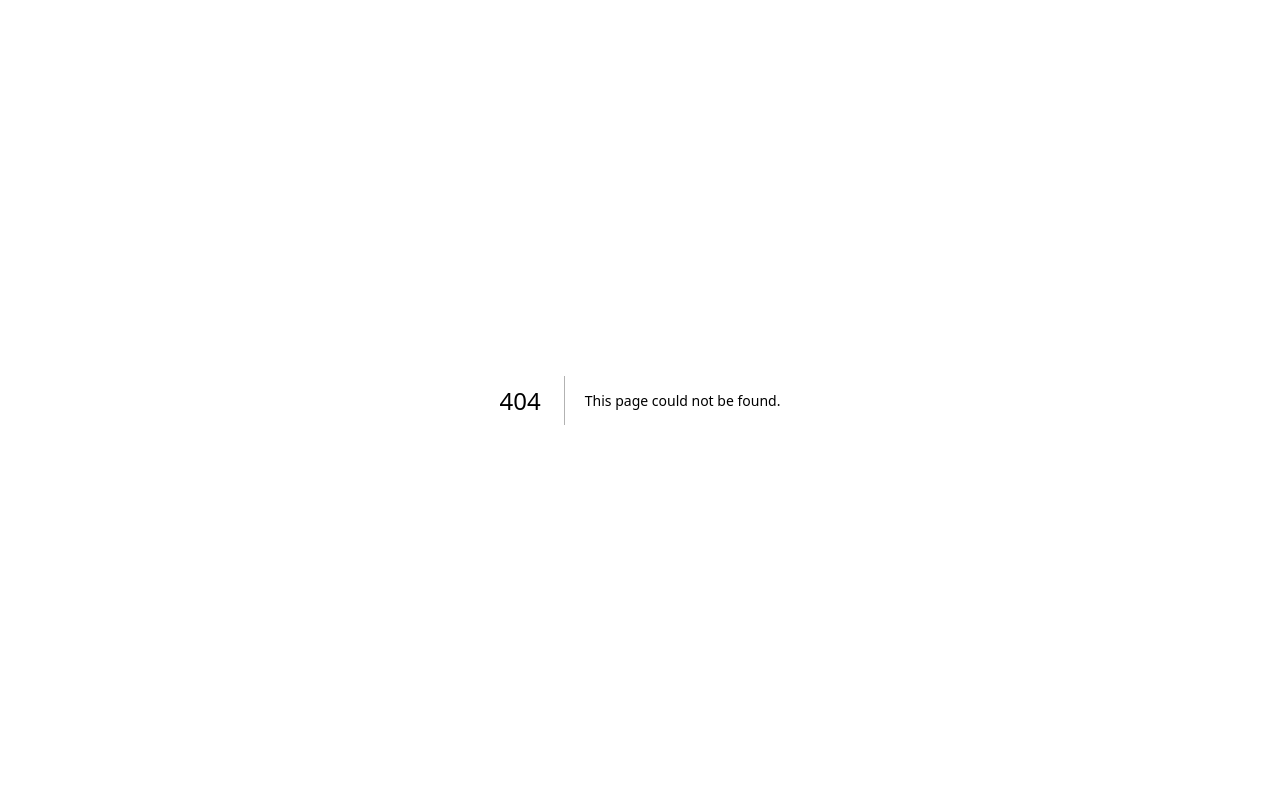
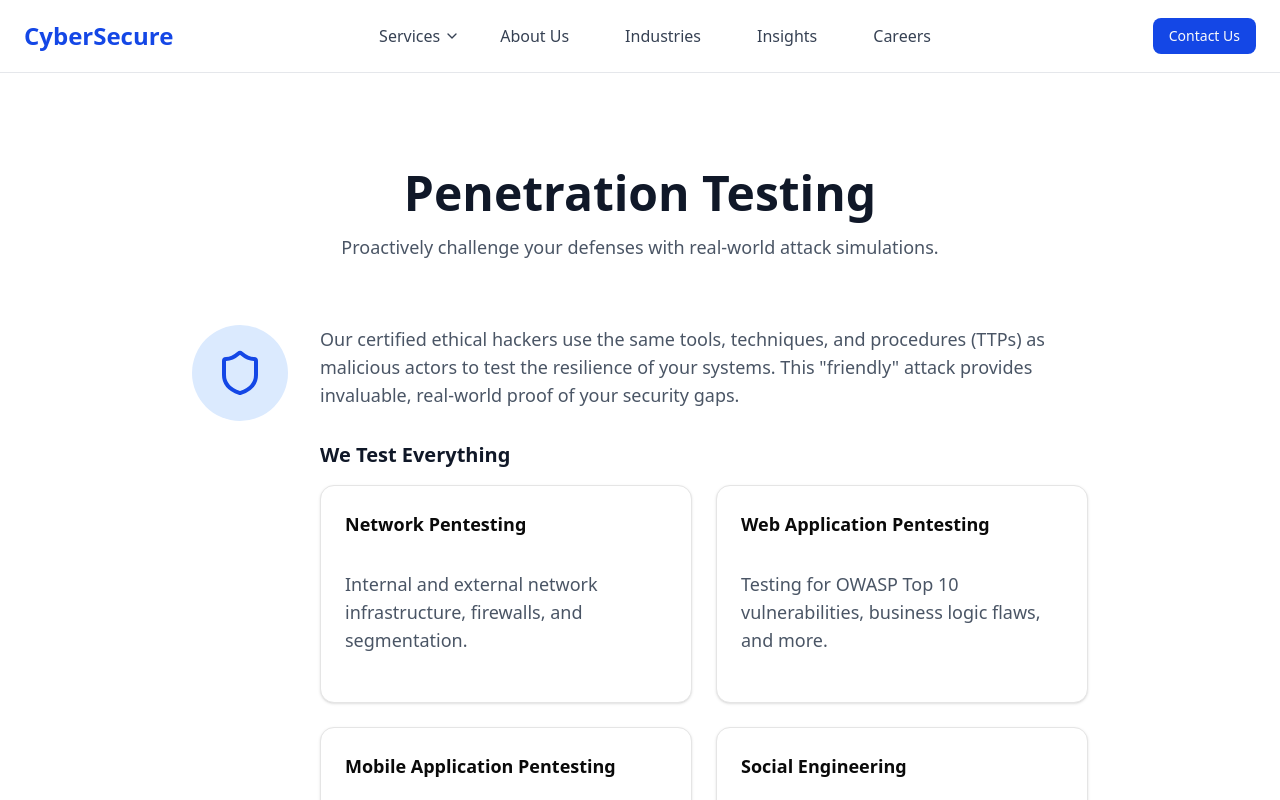
Before and after one commit to AbdurRehman1299/cyber-secure-frontend, a Next.js app: page /services/penetration-testing in a window 1280 px wide. Before the commit this address had no page. Shown: the top 800 px of the page. Built offline with nearby package versions, Linux system fonts and the light colour scheme.

Commit message:
Implement Gradient Orb Motion

```diff
--- a/package.json
+++ b/package.json
@@ -13,6 +13,7 @@
     "@radix-ui/react-slot": "^1.2.4",
     "class-variance-authority": "^0.7.1",
     "clsx": "^2.1.1",
+    "framer-motion": "^12.23.24",
     "lucide-react": "^0.553.0",
     "next": "16.0.1",
     "react": "19.2.0",
--- a/src/app/page.js
+++ b/src/app/page.js
@@ -5,12 +5,14 @@ import Footer from '@/components/Footer';
 import Headers from '@/components/Header';
 import { Button } from '@/components/ui/button';
 import { Shield, BarChart, Target, Siren } from 'lucide-react';
+import GradientOrb from '@/components/GradientOrb';
 
 function HomePage() {
   return(
     <div>
       <Headers />
       <div className="flex flex-col gap-16 md:gap-24">
+        <GradientOrb />
         {/* Hero Section */}
         <section className="pt-16 md:pt-24 text-center">
           <div className="container mx-auto px-4">
--- /dev/null
+++ b/src/app/services/penetration-testing/page.js
@@ -0,0 +1,35 @@
+import { Shield } from 'lucide-react';
+import InfoCard from '@/components/InfoCard';
+import Header from '@/components/Header';
+import Footer from '@/components/Footer';
+import ServicePageTemplate from '@/components/ServicePageTemplate';
+
+function PenetrationTestingPage() {
+    return (
+        <div>
+            <Header />
+            <ServicePageTemplate
+                title="Penetration Testing"
+                subtitle="Proactively challenge your defenses with real-world attack simulations."
+                icon={<Shield className="w-12 h-12 text-blue-700" />}
+            >
+                <p>
+                    Our certified ethical hackers use the same tools, techniques, and procedures (TTPs)
+                    as malicious actors to test the resilience of your systems. This &quot;friendly&quot;
+                    attack provides invaluable, real-world proof of your security gaps.
+                </p>
+
+                <h3>We Test Everything</h3>
+                <div className="grid grid-cols-1 md:grid-cols-2 gap-6">
+                    <InfoCard title="Network Pentesting" description="Internal and external network infrastructure, firewalls, and segmentation." />
+                    <InfoCard title="Web Application Pentesting" description="Testing for OWASP Top 10 vulnerabilities, business logic flaws, and more." />
+                    <InfoCard title="Mobile Application Pentesting" description="Analyzing iOS and Android apps for insecure data storage, weak APIs, and reverse-engineering." />
+                    <InfoCard title="Social Engineering" description="Phishing, vishing, and physical attempts to test your human firewall." />
+                </div>
+            </ServicePageTemplate>
+            <Footer />
+        </div>
+    )
+}
+
+export default PenetrationTestingPage;
--- /dev/null
+++ b/src/components/GradientOrb.jsx
@@ -0,0 +1,56 @@
+"use client";
+
+import React, { useState, useEffect } from "react";
+import { motion } from "framer-motion";
+
+const GradientOrb = () => {
+  const [mousePosition, setMousePosition] = useState({ x: 0, y: 0 });
+
+  useEffect(() => {
+    const updateMousePosition = (e) => {
+      setMousePosition({ x: e.clientX, y: e.clientY });
+    };
+
+    window.addEventListener("mousemove", updateMousePosition);
+
+    return () => {
+      window.removeEventListener("mousemove", updateMousePosition);
+    };
+  }, []);
+
+  const orbSize = 300;
+
+  return (
+    <motion.div
+      style={{
+        position: "fixed",
+        top: 0,
+        left: 0,
+
+        x: mousePosition.x - orbSize / 2,
+        y: mousePosition.y - orbSize / 2,
+        width: `${orbSize}px`,
+        height: `${orbSize}px`,
+        borderRadius: "50%",
+
+        background:
+          "radial-gradient(circle, rgba(29, 78, 216, 0.4) 0%, rgba(0,0,0,0) 70%)",
+
+        filter: "blur(40px)",
+
+        zIndex: -1,
+
+        pointerEvents: "none",
+      }}
+
+      transition={{
+        type: "spring",
+        stiffness: 120,
+        damping: 20,
+        mass: 0.5,
+      }}
+    />
+  );
+};
+
+export default GradientOrb;
```
Also changed, not shown: 1 other file (tests, documents, lock files or other folders).
